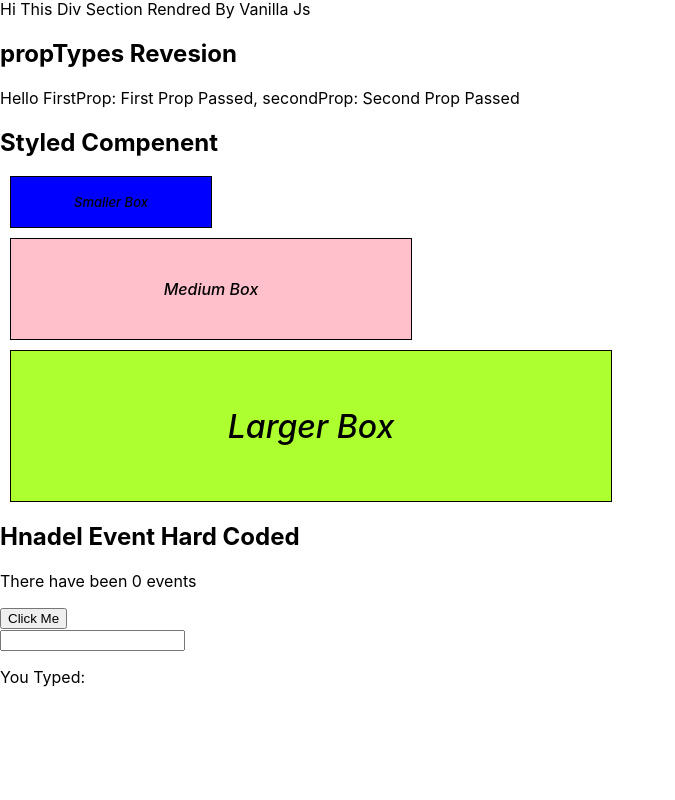
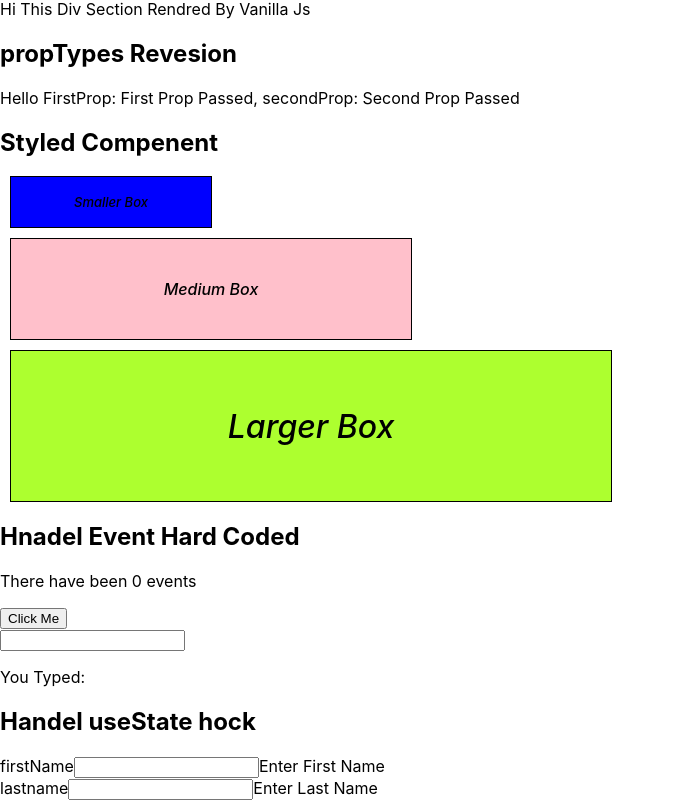
Before and after one commit to zakariaazaraf/react-revesion-egghead-course, a React (Create React App) app in the folder react-revesion/: page / in a window 1280 px wide. Shown: the part 182-982 px from the top of the page, without its empty margins (0-675 px from the left). Before the commit the page ends 885 px from the top, so only its background shows below. Built offline with nearby package versions, Linux system fonts and the light colour scheme.

Commit message:
Use the state hocks on form

```diff
--- a/react-revesion/public/index.html
+++ b/react-revesion/public/index.html
@@ -18,6 +18,7 @@
     <div id="propTypes"></div>
     <div id="styledCompenent"></div>
     <div id="handelEvenet"></div>
+    <div id="stateHock"></div>
     <script>
       const root = document.getElementById('secondRoot')
       const reactElement = document.getElementById('reactElement')
--- a/react-revesion/src/index.js
+++ b/react-revesion/src/index.js
@@ -150,3 +150,34 @@ function renderApp () {
   ReactDOM.render(<StateHard/>, document.getElementById('handelEvenet'))
 }
 renderApp()
+
+// UEE HOCK STATE
+
+const Greeting = () => {
+  const [prenom, setPrenom] = React.useState('')
+  const handelFirstname = e => setPrenom(e.target.value)
+
+  const [lastname, setLastname] = React.useState('')
+  const handelLastname = e => setLastname(e.target.value)
+
+  return (
+    <>
+      <h2>Handel useState hock</h2>
+      <form>
+        <div>
+          <label htmlFor='firstname'>firstName</label>
+          <input id='firstname' onChange={handelFirstname}/>
+          {prenom ?  <strong>{prenom}</strong>  : 'Enter First Name'}
+        </div>
+
+        <div>
+          <label htmlFor='lastname'>lastname</label>
+          <input id='lastname' onChange= {handelLastname}/>
+          {lastname ? <strong>{lastname}</strong> : 'Enter Last Name'}
+        </div>
+      </form>
+    </>
+  )
+}
+
+ReactDOM.render(<Greeting />, document.getElementById('stateHock'))
```
